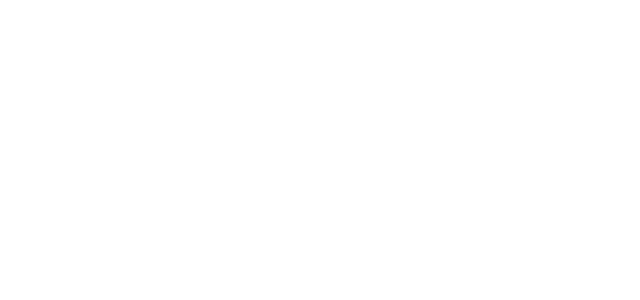
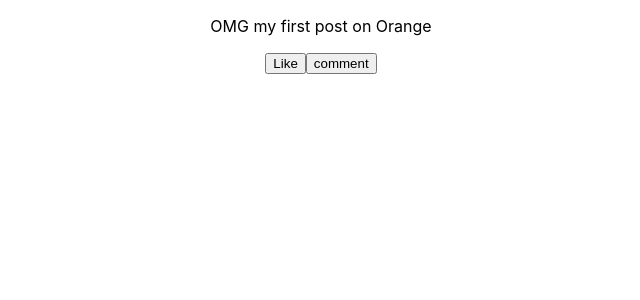
Before and after one commit to Team-Orange4/orange-backend, a React (Create React App) app: page / in a window 1280 px wide. Shown: the top 300 px of the page, without its empty margins (319-959 px from the left). Built offline with nearby package versions, Linux system fonts and the light colour scheme.

Commit message:
post-buttons

```diff
--- a/package.json
+++ b/package.json
@@ -10,6 +10,7 @@
     "react": "^17.0.1",
     "react-bootstrap": "^1.4.0",
     "react-dom": "^17.0.1",
+    "react-router-dom": "^5.2.0",
     "react-scripts": "4.0.0",
     "web-vitals": "^0.2.4"
   },
--- a/src/App.js
+++ b/src/App.js
@@ -1,9 +1,13 @@
+import React from 'react';
+import { Route } from 'react-router-dom';
+import Posts from './components/Posts';
 import './App.css';
+
 
 function App() {
   return (
     <div className="App">
-
+      <Route path="/" component={Posts}/>
     </div>
   );
 }
--- /dev/null
+++ b/src/components/PostInteraction.js
@@ -0,0 +1,12 @@
+import React from 'react';
+
+const PostInteraction = () => {
+    return (
+        <div>
+            <button>Like</button>
+            <button>comment</button>
+        </div>
+    );
+};
+
+export default PostInteraction;
--- a/src/components/Posts.js
+++ b/src/components/Posts.js
@@ -1,4 +1,6 @@
 import React from 'react';
+import { Route } from 'react-router-dom';
+import PostInteraction from './PostInteraction';
 
 const Posts = () => {
     // const [post, setPost] = useState();
@@ -13,7 +15,9 @@
 
     return (
         <div>
-            <h3>OMG my first message on Orange</h3>
+            <p>OMG my first post on Orange</p>
+            <Route path="/" component={PostInteraction} />
+
         </div>
     );
 };
--- a/src/index.js
+++ b/src/index.js
@@ -2,12 +2,13 @@
 import ReactDOM from 'react-dom';
 import './index.css';
 import App from './App';
+import { BrowserRouter as Router } from 'react-router-dom';
 import reportWebVitals from './reportWebVitals';
 
 ReactDOM.render(
-  <React.StrictMode>
+  <Router>
     <App />
-  </React.StrictMode>,
+  </Router>,
   document.getElementById('root')
 );
 
```
Also changed, not shown: 1 other file (tests, documents, lock files or other folders).
